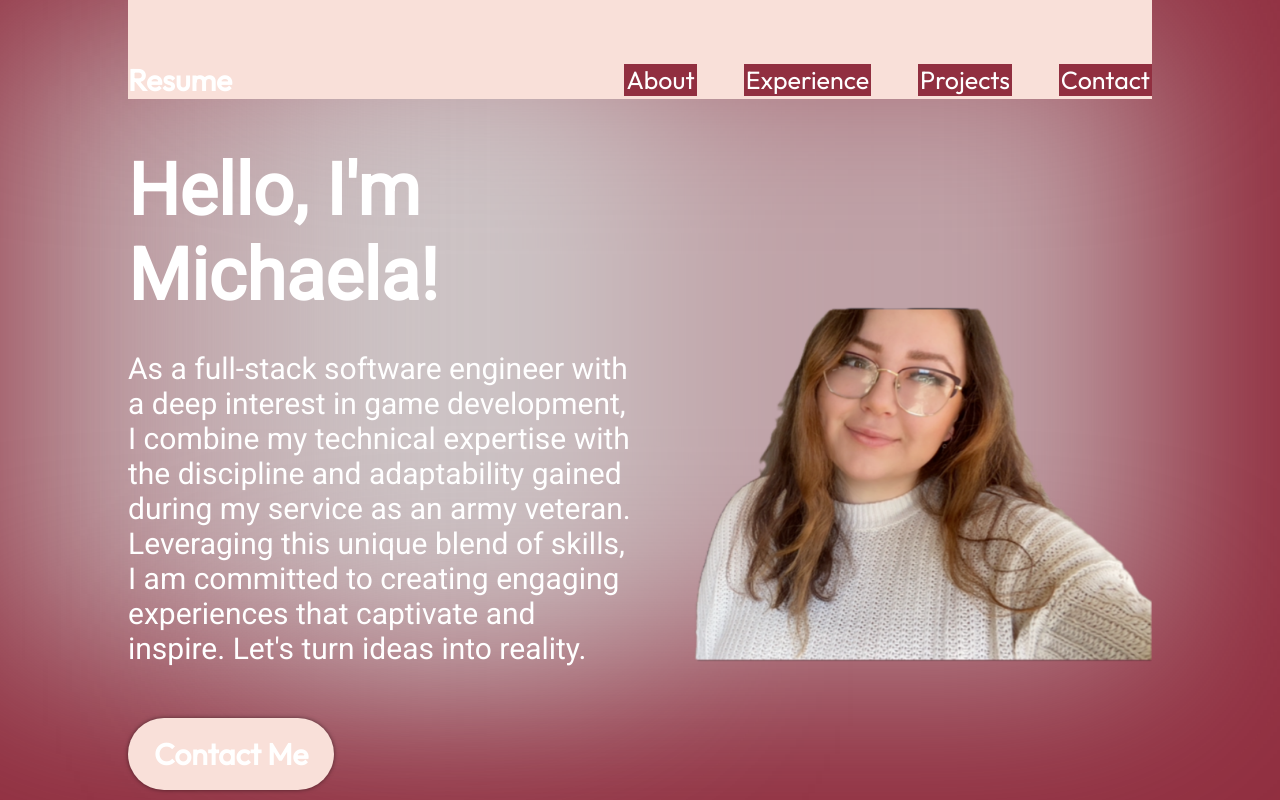
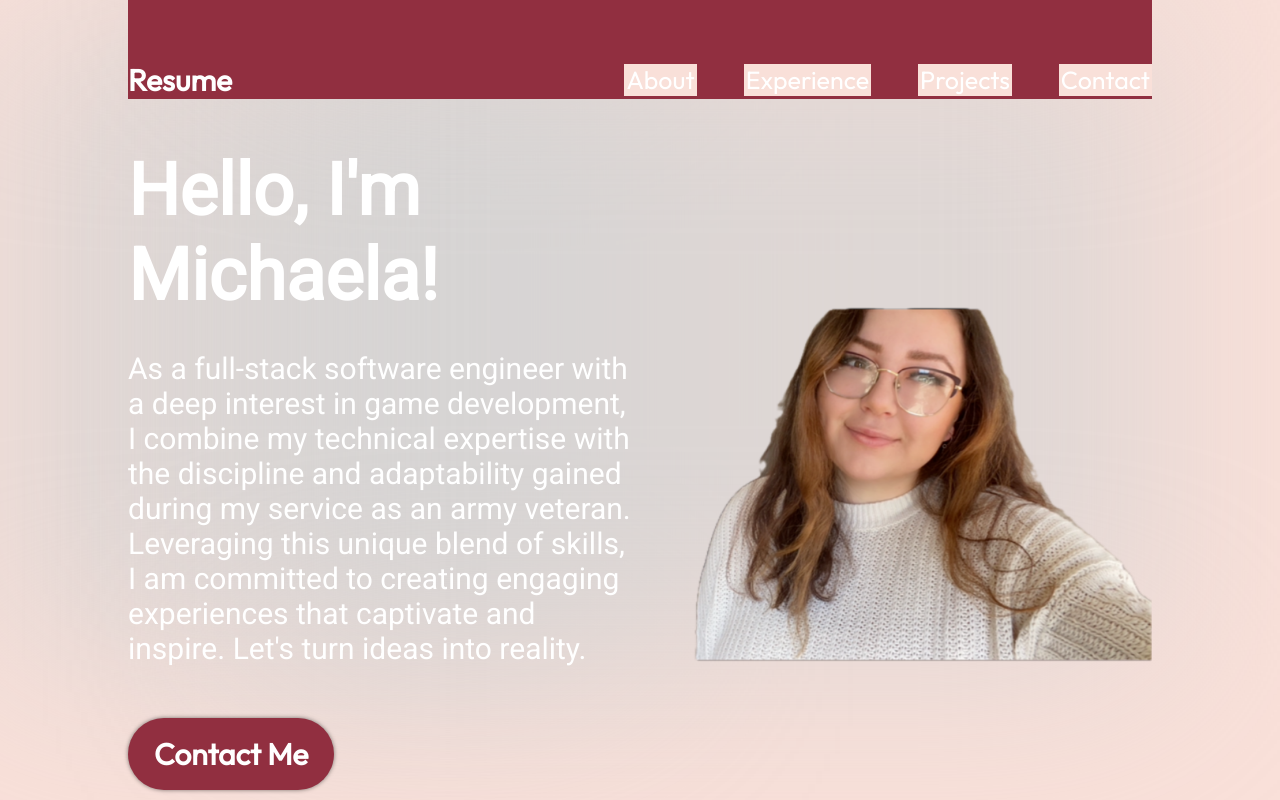
Before and after one commit to MichaelaArteberry/MichaelaArteberry.github.io, a React (Vite) app in the folder portfolio/: page / in a window 1280 px wide. Shown: the top 800 px of the page. Built offline with nearby package versions, Linux system fonts and the light colour scheme.

Commit message:
mroe colors

```diff
--- a/portfolio/src/vars.css
+++ b/portfolio/src/vars.css
@@ -1,8 +1,8 @@
 :root {
     /* Colours */
     --color-text: #fff;
-    --color-primary: #F9E0D9;
-    --color-secondary: #912F40;
+    --color-primary: #912F40;
+    --color-secondary: #F9E0D9;
     --color-dark: #70798C;
     --color-bg: #702632;
 
```
